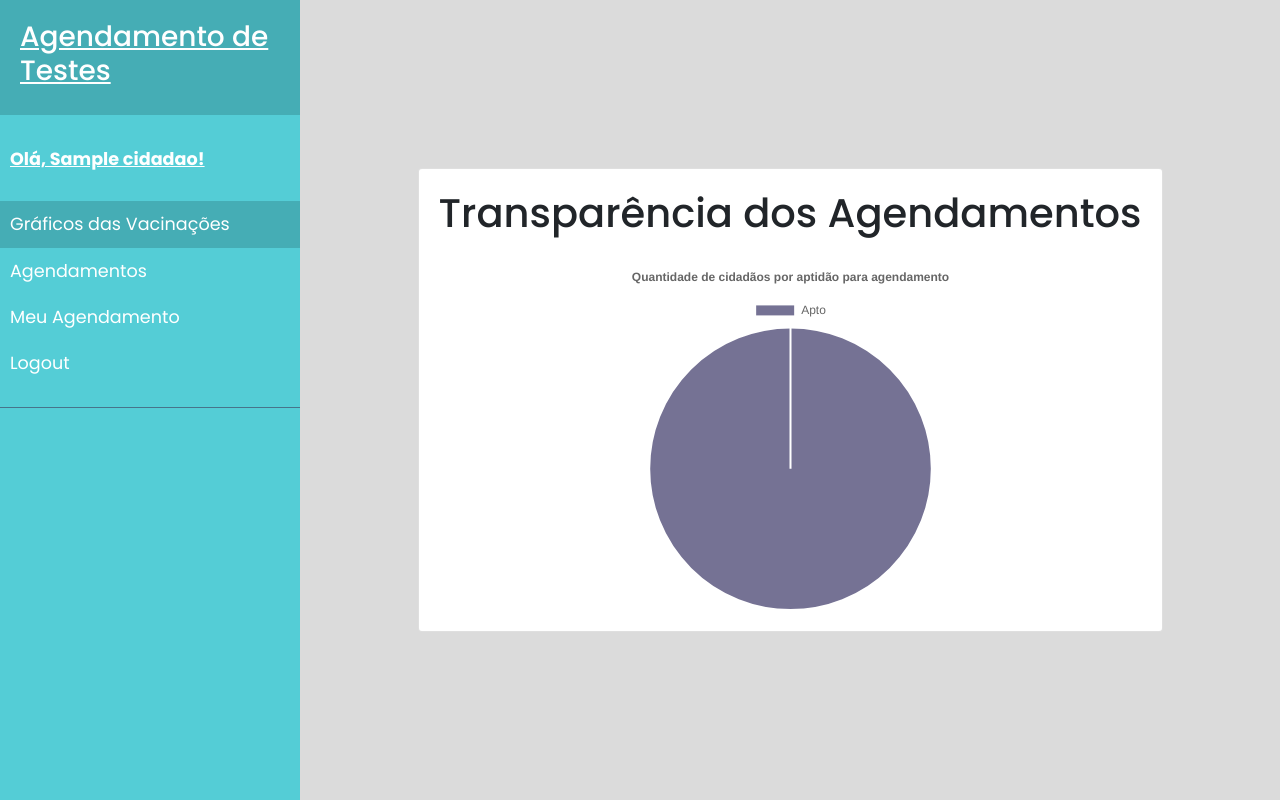
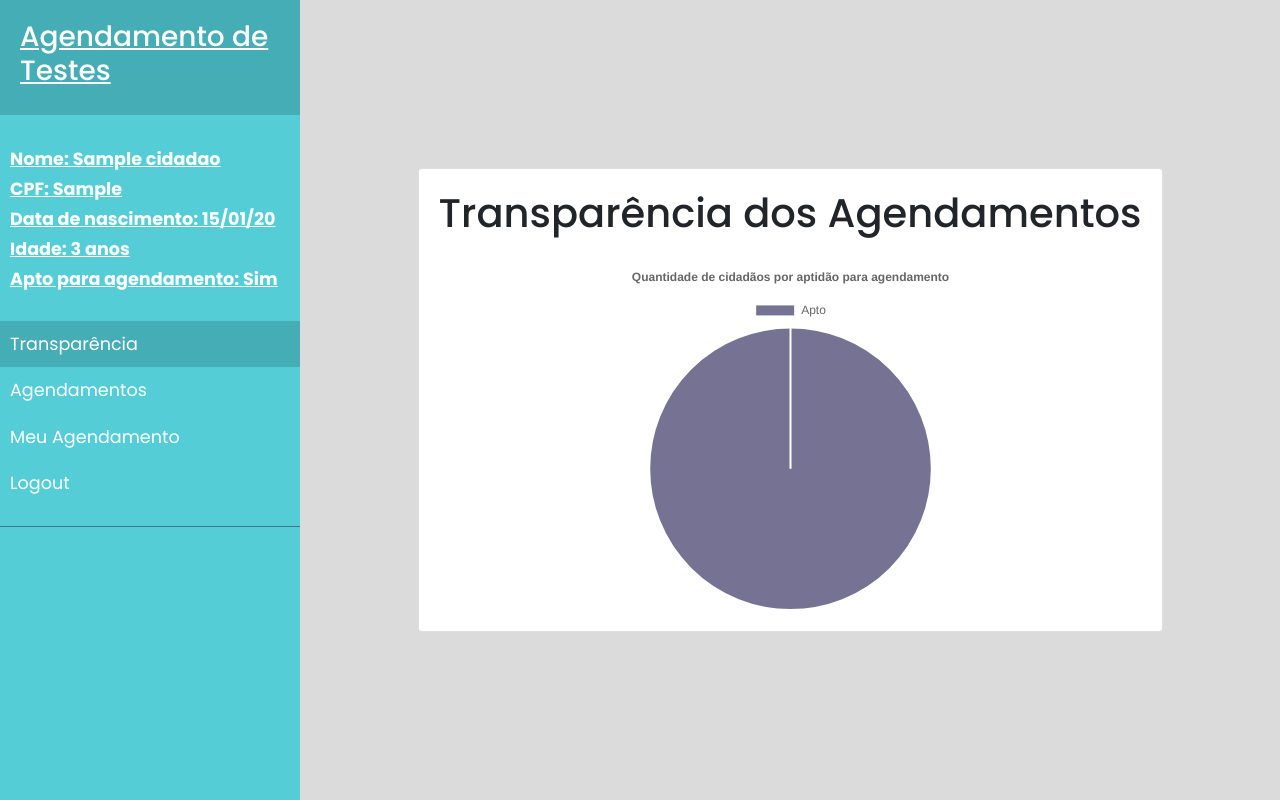
Before and after one commit to Dudsxkap/sistemas_testes, a Django app: page /testes/ in a window 1280 px wide. Run offline with Django 3.2, Linux system fonts and the light colour scheme; a user stored in the database is signed in; tables that the repository leaves empty hold one stand-in row (values such as "Sample post"); some libraries are stand-ins or nearby versions.

Commit message:
feat: Add informações do cidadão na sidebar

```diff
--- a/agendamentos/templates/sidebar.html
+++ b/agendamentos/templates/sidebar.html
@@ -87,14 +87,19 @@
     </div>
 
     <ul class="list-unstyled components">
-        <p class="intro">{% if request.user.is_authenticated %}
-            Olá, {{ request.user.cidadao.nome }}!
-        {% else %}
-            Sessão anônima.
-        {% endif %}
+        <p class="intro">
+            Nome: {{ request.user.cidadao.nome }}
+            <br>
+            CPF: {{ request.user.cpf }}
+            <br>
+            Data de nascimento: {{ request.user.cidadao.data_nascimento|date:'d/m/y' }}
+            <br>
+            Idade: {{ request.user.cidadao.idade }} anos
+            <br>
+            Apto para agendamento: {% if request.user.cidadao.apto_agendamento %} Sim {% else %} Não {% endif %}
         </p>
         <li {% if request.path == graficos %} class="active" {% endif %}>
-            <a href={{ graficos }}>Gráficos das Vacinações</a>
+            <a href={{ graficos }}>Transparência</a>
         </li>
         {% if request.user.is_authenticated %}
             {% if request.user.cidadao.apto_agendamento %}
```
